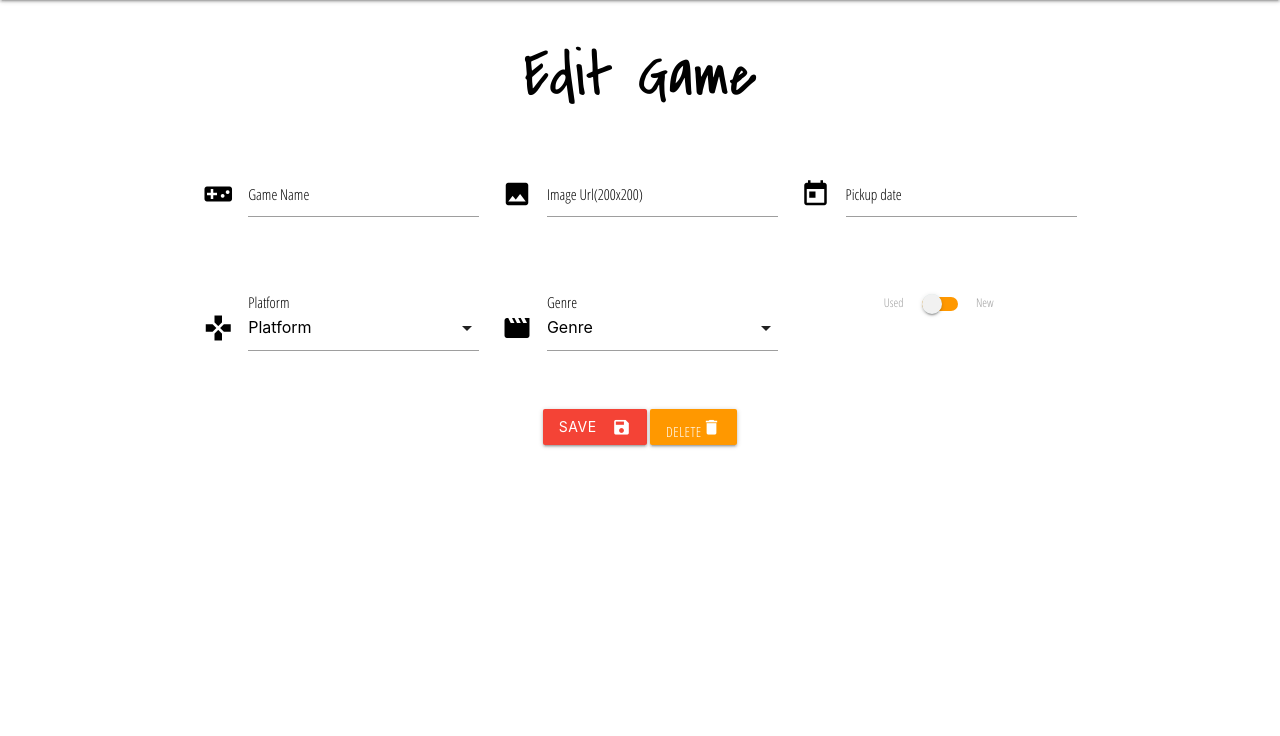
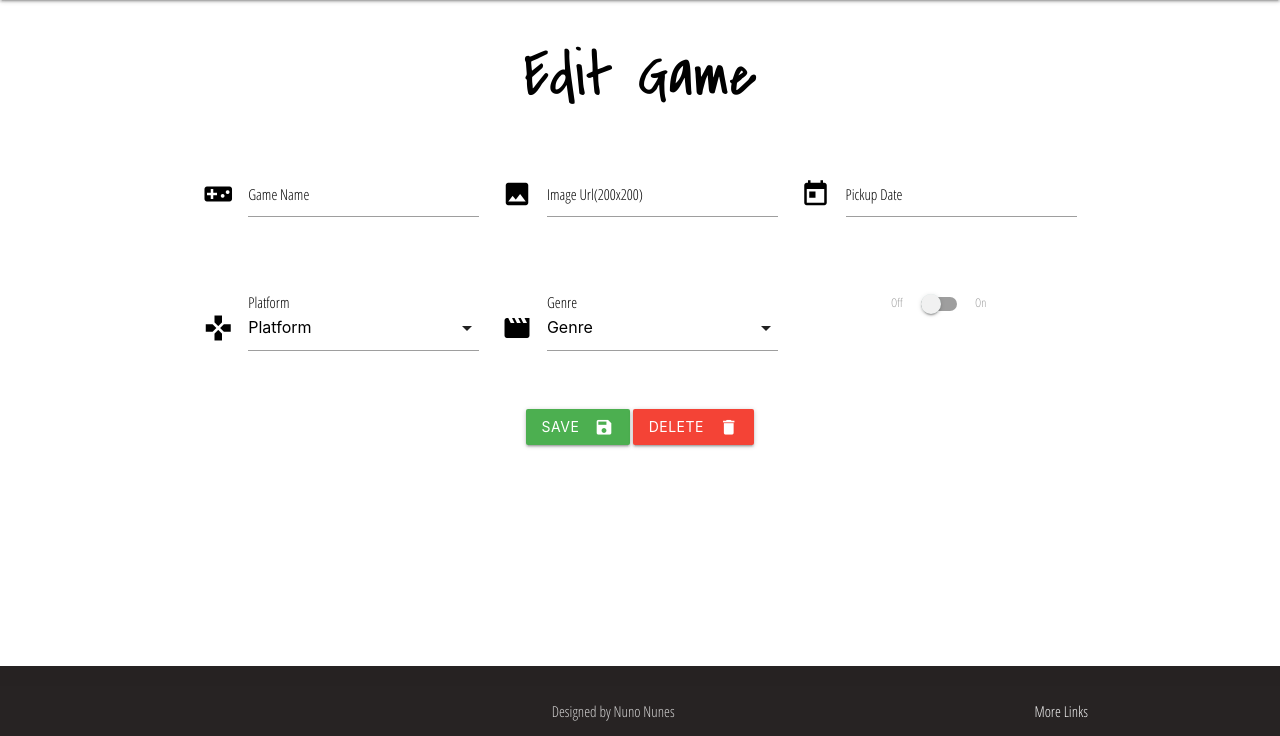
Before and after one commit to Brainvibe/1UpLoot, a Flask app: template templates/editgame.html in a window 1280 px wide. Shown: the part 64-800 px from the top of the page. Run offline with Flask 2, Linux system fonts and the light colour scheme; the template is opened without the code that fills it, so the values that code supplies are empty; some libraries are stand-ins or nearby versions.

Commit message:
added delete confimation message, fixed bug with sign up button overlapping footer, added footer, fixed modal window size

```diff
--- a/static/css/style.css
+++ b/static/css/style.css
@@ -51,6 +51,7 @@ nav .brand-logo {
 #btn-signup {
     margin-bottom: 47px;
     font-size: 20px;
+    z-index: 0;
 }
 
 .icon {
@@ -96,6 +97,13 @@ nav .brand-logo {
     color: black;
 }
 
+
+
+
+
+
+
+
 /************ADD GAMES PAGE*************/
 form.col>div:nth-child(1) {
     padding-bottom: 19px;
@@ -126,6 +134,28 @@ div.container:nth-child(2)>div:nth-child(1) {
     margin-bottom: 0px;
 }
 
+#delete-button-link {
+    color: white;
+    text-decoration: none;
+}
+
+#no-button #yes-button {
+    color: black;
+    text-decoration: none;
+}
+
+a {
+    color: black;
+}
+
+#modal1 {
+    width: 15%;
+}
+
+.modal .modal-footer {
+    text-align: center;
+}
+
 
 /**** Footer ***/
 
--- a/static/js/main.js
+++ b/static/js/main.js
@@ -5,6 +5,7 @@ $(document).ready(function () {
     $('.sidenav').sidenav();
     $('.datepicker').datepicker();
     $('.parallax').parallax();
+    $('.modal').modal();
 });
 
 
--- a/templates/base.html
+++ b/templates/base.html
@@ -49,7 +49,7 @@
     {% block content %} {% endblock %}
 
 
-   <!-- <footer class="page-footer" style="position:fixed;bottom:0;left:0;width:100%;">
+  <footer class="page-footer" style="position:fixed;bottom:0;left:0;width:100%;">
         <div class="footer-copyright">
             <div class="container center">
                 Designed by Nuno Nunes
@@ -57,7 +57,7 @@
             </div>
         </div>
     </footer>
-  -->
+
     <script src="https://cdnjs.cloudflare.com/ajax/libs/jquery/3.2.1/jquery.min.js"></script>
     <!-- Compiled and minified JavaScript -->
     <script src="https://cdnjs.cloudflare.com/ajax/libs/materialize/1.0.0/js/materialize.min.js"></script>
--- a/templates/editgame.html
+++ b/templates/editgame.html
@@ -26,7 +26,7 @@
                         <i class="material-icons prefix">today</i>
                         <input id="pickup_date" name="pickup_date" type="text" class="datepicker validate"
                             value="{{game.pickup_date}}" required>
-                        <label for="icon_prefix">Pickup date</label>
+                        <label for="icon_prefix">Pickup Date</label>
                     </div>
                 </div>
 
@@ -62,22 +62,42 @@
                     </div>
                     <div class="switch col s12 m4 l4 center">
                         <label>
-                            <input class="red" id="game_condition" name="game_condition" type="checkbox"
-                                value="{{game.game_condition}}">
-                            Used
-                            <span class="lever orange">{{game.game_condition}}</span>
-                            New
+                            Off
+                            <input id="used" name="game_condition" value="{{game.game_condition}}"
+                                type="checkbox">
+                            <span class="lever"></span>
+                            On
                         </label>
+
                     </div>
+
+
                 </div>
                 <div class="row">
                     <div class="input-field col s12 m12 l12 center">
-                        <button class="btn waves-effect waves-orange red">Save
+                        <button class="btn waves-effect waves-green green">Save
                             <i class="material-icons right">save</i>
                         </button>
-                        <a href="{{url_for('delete_game', game_id=game._id)}}"
-                            class="waves-effect waves-light btn btn_small orange">Delete<i
-                                class="material-icons">delete</i></a>
+                        <button <a id="delete-button-link" href="#modal1"
+                            class="modal-trigger btn waves-effect waves-orange red">Delete<i
+                                class="material-icons right">delete</i></a>
+                        </button>
+
+
+
+                        <div id="modal1" class="modal">
+                            <div class="modal-content">
+                                <p>Are you sure?</p>
+                            </div>
+                            <div class="modal-footer center">
+                                <button>
+                                    <a id="no-button" href="#!" class="modal-close">No</a>
+                                </button>
+                                <button>
+                                    <a id="yes-button" href="{{url_for('delete_game', game_id=game._id)}}">Yes</a>
+                                </button>
+                            </div>
+                        </div>
                     </div>
                 </div>
             </form>
```
Also changed, not shown: templates/games.html (+3 -9 lines).
